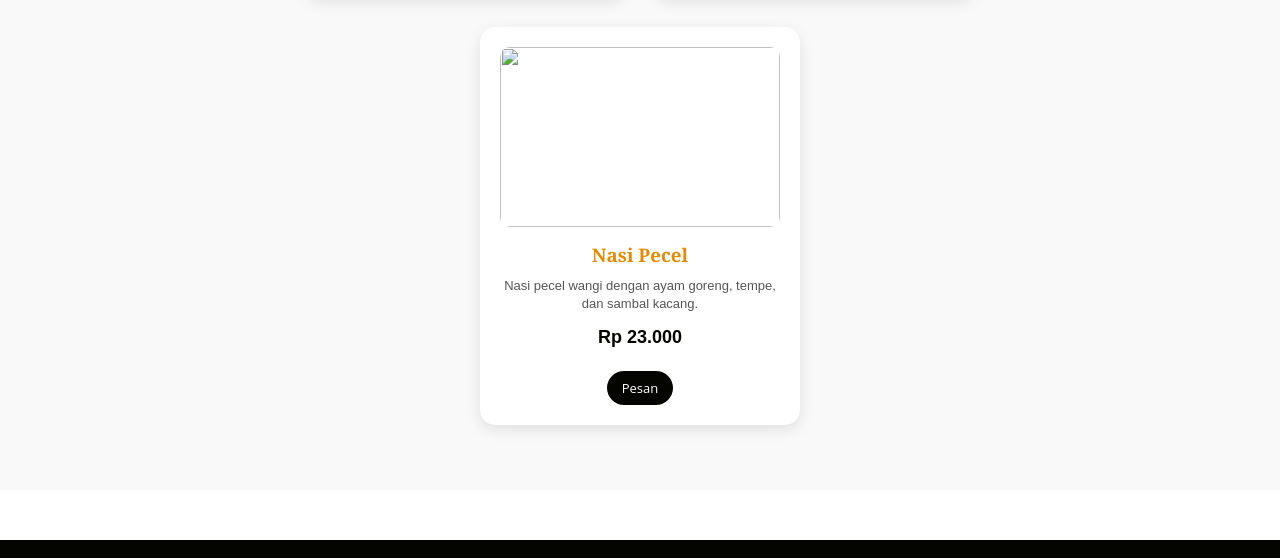
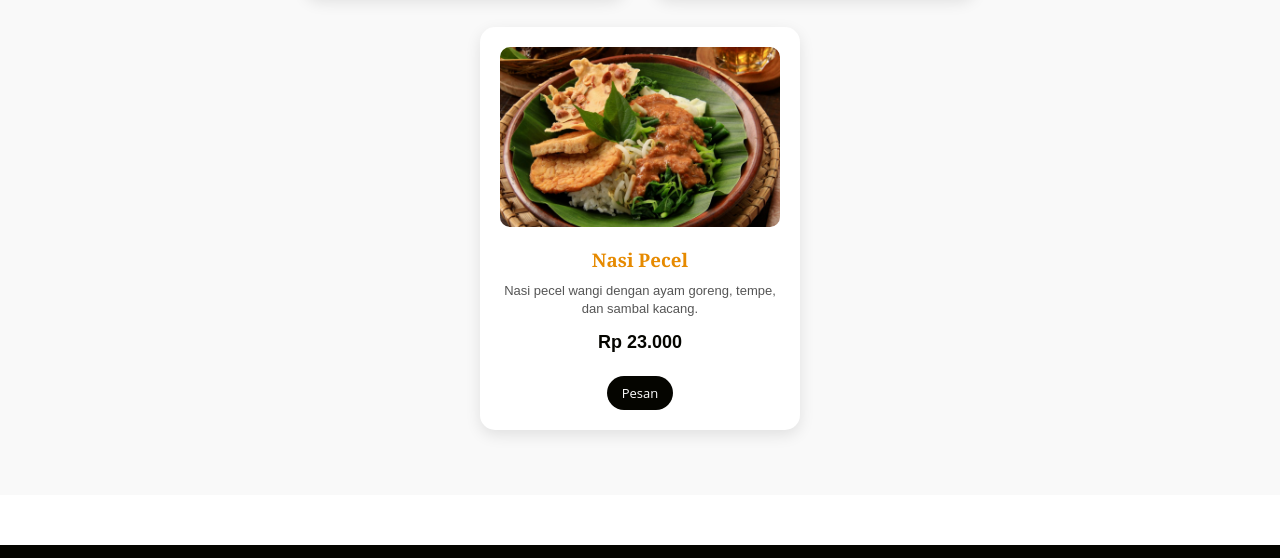
Before and after one commit to yansymulyantiprihartini-png/makanannusantara, a plain HTML site: page index.html in a window 1280 px wide. Shown: the part 1136-1694 px from the top of the page. Drawn offline with Linux system fonts and the light colour scheme.

Commit message:
Fix image filename for Nasi Pecel

```diff
--- a/index.html
+++ b/index.html
@@ -107,7 +107,7 @@
                         <a href="" class="tbl-menu">Pesan</a>
                     </div>
                     <div class="kartu-menu">
-                        <img src="Nasi pecel.jpg" />
+                        <img src="nasipecel.jpg" />
                         <h3>Nasi Pecel</h3>
                         <p>Nasi pecel wangi dengan ayam goreng, tempe, dan sambal kacang.</p>
                         <p class="harga">Rp 23.000</p>
```
